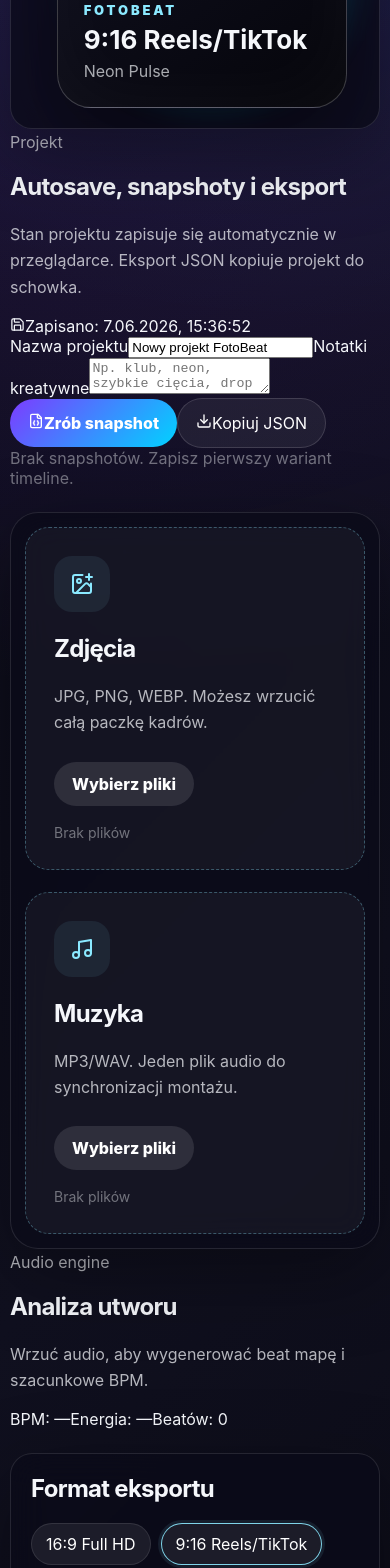
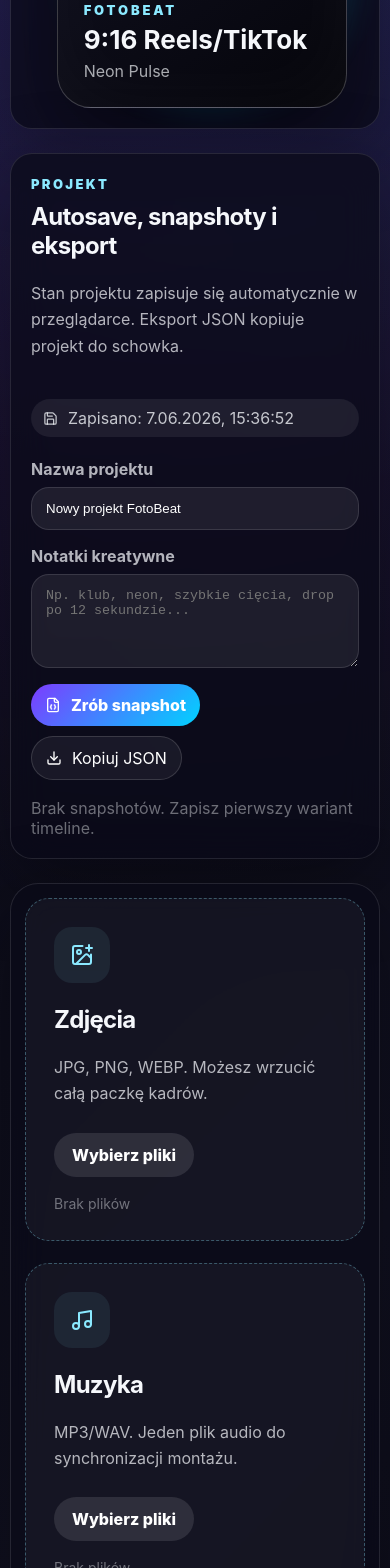
Before and after one commit to KumatyTomi/FotoBeat, a React (Vite) app: page / in a window 390 px wide. Shown: the part 900-2468 px from the top of the page. Built offline with nearby package versions, Linux system fonts and the light colour scheme.

Commit message:
Style project engine and audio timeline UI

```diff
--- a/src/styles.css
+++ b/src/styles.css
@@ -33,7 +33,9 @@ a {
 .workspace-grid,
 .control-panel,
 .timeline-panel,
-.roadmap-panel {
+.roadmap-panel,
+.project-panel,
+.audio-panel {
   border: 1px solid rgba(255, 255, 255, 0.11);
   background: rgba(10, 10, 24, 0.72);
   box-shadow: 0 24px 80px rgba(0, 0, 0, 0.35);
@@ -52,7 +54,12 @@ a {
 .eyebrow,
 .hero-actions,
 .button-row,
-.roadmap-list span {
+.roadmap-list span,
+.autosave-pill,
+.project-actions,
+.audio-stats,
+.timeline-meta,
+.compact {
   display: flex;
   align-items: center;
   gap: 10px;
@@ -253,7 +260,9 @@ p {
 
 .control-panel,
 .timeline-panel,
-.roadmap-panel {
+.roadmap-panel,
+.project-panel,
+.audio-panel {
   margin-top: 24px;
   padding: 28px;
 }
@@ -286,7 +295,7 @@ p {
 
 .preset-grid {
   display: grid;
-  grid-template-columns: repeat(4, minmax(0, 1fr));
+  grid-template-columns: repeat(3, minmax(0, 1fr));
   gap: 14px;
 }
 
@@ -319,24 +328,42 @@ p {
 
 .section-heading p {
   max-width: 560px;
-  text-align: right;
+}
+
+.timeline-meta {
+  flex-wrap: wrap;
+  justify-content: flex-end;
+}
+
+.timeline-meta span,
+.audio-stats span,
+.autosave-pill {
+  min-width: max-content;
+  padding: 9px 12px;
+  border-radius: 999px;
+  color: rgba(245, 247, 251, 0.78);
+  background: rgba(255, 255, 255, 0.07);
 }
 
 .timeline-strip {
   display: grid;
-  grid-template-columns: repeat(8, minmax(140px, 1fr));
+  grid-template-columns: repeat(8, minmax(150px, 1fr));
   gap: 12px;
   overflow-x: auto;
   padding-bottom: 8px;
 }
 
 .timeline-clip {
-  min-height: 132px;
+  min-height: 150px;
   border-radius: 18px;
   padding: 16px;
   background:
     linear-gradient(180deg, rgba(139, 233, 255, 0.13), rgba(124, 60, 255, 0.10)),
     rgba(255, 255, 255, 0.05);
+}
+
+.timeline-clip.section-drop {
+  border: 1px solid rgba(139, 233, 255, 0.38);
 }
 
 .timeline-clip span,
@@ -352,6 +379,106 @@ p {
   margin: 14px 0;
   overflow: hidden;
   text-overflow: ellipsis;
+}
+
+.energy-meter {
+  height: 6px;
+  overflow: hidden;
+  border-radius: 999px;
+  background: rgba(255, 255, 255, 0.1);
+}
+
+.energy-meter i {
+  display: block;
+  height: 100%;
+  border-radius: inherit;
+  background: linear-gradient(90deg, #7c3cff, #00d3ff);
+}
+
+.project-heading {
+  margin-bottom: 22px;
+}
+
+.panel-kicker {
+  margin-bottom: 6px;
+  color: #8be9ff;
+  font-size: 13px;
+  font-weight: 900;
+  letter-spacing: 0.18em;
+  text-transform: uppercase;
+}
+
+.project-grid {
+  display: grid;
+  grid-template-columns: minmax(260px, 0.7fr) minmax(280px, 1fr);
+  gap: 16px;
+}
+
+.field-block {
+  display: grid;
+  gap: 8px;
+  color: rgba(245, 247, 251, 0.72);
+  font-weight: 700;
+}
+
+.field-block input,
+.field-block textarea {
+  width: 100%;
+  border: 1px solid rgba(255, 255, 255, 0.12);
+  outline: 0;
+  border-radius: 18px;
+  padding: 13px 14px;
+  color: #fff;
+  background: rgba(255, 255, 255, 0.075);
+}
+
+.field-block textarea {
+  min-height: 94px;
+  resize: vertical;
+}
+
+.project-actions {
+  grid-column: 1 / -1;
+  flex-wrap: wrap;
+}
+
+.compact {
+  padding: 11px 14px;
+}
+
+.snapshot-list {
+  display: grid;
+  gap: 10px;
+  margin-top: 18px;
+}
+
+.snapshot-card {
+  display: grid;
+  gap: 4px;
+  padding: 14px 16px;
+  border-radius: 18px;
+  background: rgba(255, 255, 255, 0.055);
+  border: 1px solid rgba(255, 255, 255, 0.08);
+}
+
+.snapshot-card span,
+.snapshot-card em {
+  color: rgba(245, 247, 251, 0.58);
+  font-size: 13px;
+  font-style: normal;
+}
+
+.audio-panel {
+  display: flex;
+  justify-content: space-between;
+  gap: 24px;
+}
+
+.audio-stats {
+  align-content: start;
+  flex-wrap: wrap;
+  justify-content: flex-end;
+  min-width: 280px;
 }
 
 .roadmap-panel {
@@ -373,11 +500,15 @@ p {
 @media (max-width: 860px) {
   .hero-panel,
   .workspace-grid,
-  .roadmap-panel {
+  .roadmap-panel,
+  .audio-panel {
     grid-template-columns: 1fr;
   }
 
-  .workspace-grid {
+  .workspace-grid,
+  .audio-panel,
+  .section-heading,
+  .roadmap-panel {
     display: grid;
   }
 
@@ -385,13 +516,13 @@ p {
     grid-template-columns: repeat(2, minmax(0, 1fr));
   }
 
-  .section-heading,
-  .roadmap-panel {
-    display: block;
+  .project-grid {
+    grid-template-columns: 1fr;
   }
 
-  .section-heading p {
-    text-align: left;
+  .timeline-meta,
+  .audio-stats {
+    justify-content: flex-start;
   }
 }
 
@@ -404,7 +535,9 @@ p {
   .hero-panel,
   .control-panel,
   .timeline-panel,
-  .roadmap-panel {
+  .roadmap-panel,
+  .project-panel,
+  .audio-panel {
     padding: 20px;
     border-radius: 22px;
   }
```
